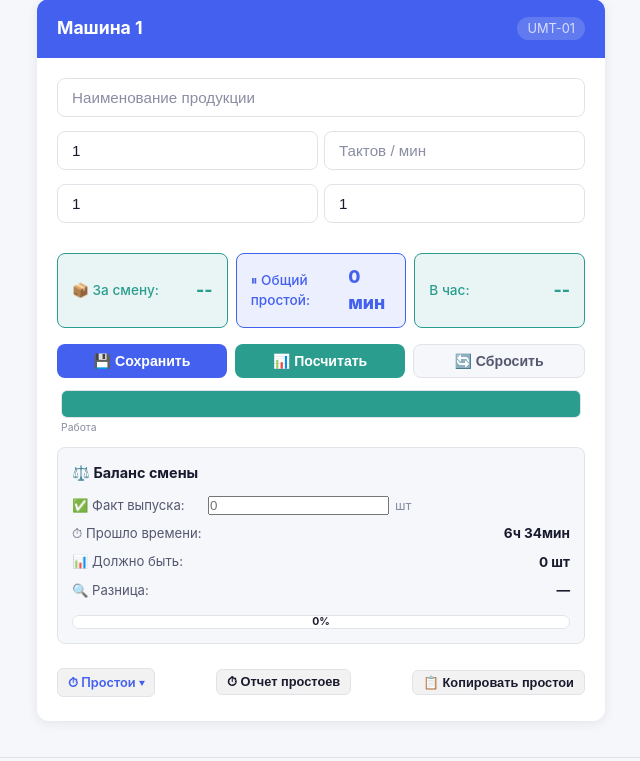
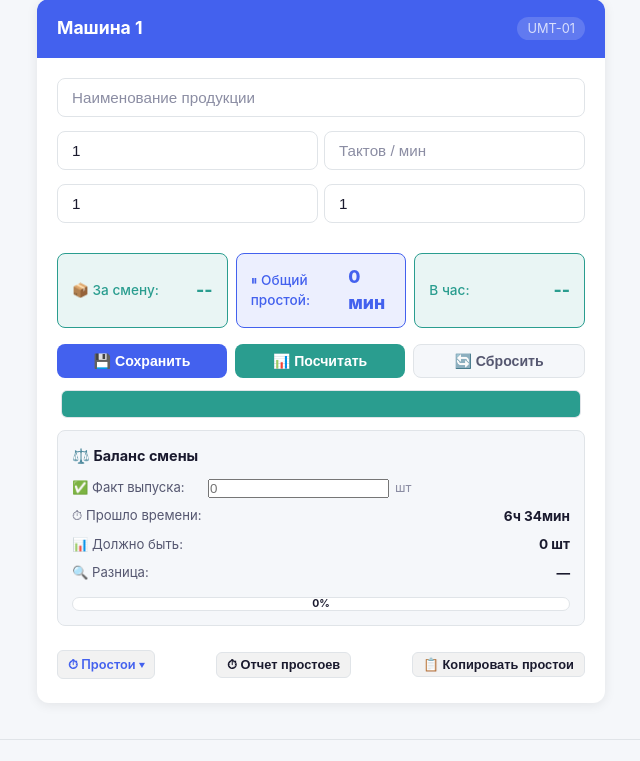
Before and after one commit to Maksdorozhkin/umt-calculator, a Flask app: page / in a window 1280 px wide. Shown: the part 150-911 px from the top of the page, without its empty margins (319-959 px from the left). Run offline with Flask 3, Linux system fonts and the light colour scheme; data that the repository does not hold is empty.

Commit message:
удалил подписи под таймлайном

```diff
--- a/static/css/style.css
+++ b/static/css/style.css
@@ -628,21 +628,6 @@ header {
 .color-setup { background: #457b9d; }
 .color-default { background: #8b8da3; }
 
-.timeline-labels {
-    display: flex;
-    margin-top: 2px;
-    font-size: 0.65rem;
-    color: var(--text-muted);
-    gap: 1px;
-}
-
-.timeline-label {
-    text-align: center;
-    overflow: hidden;
-    text-overflow: ellipsis;
-    white-space: nowrap;
-}
-
 /* ===== Баланс смены ===== */
 .shift-balance {
     margin: 12px 0;
--- a/static/js/app.js
+++ b/static/js/app.js
@@ -720,8 +720,7 @@ function getElapsedShiftMinutes() {
 // === Таймлайн смены ===
 function renderTimeline(machineId) {
   const barEl = document.getElementById(`timelineBar${machineId}`);
-  const labelsEl = document.getElementById(`timelineLabels${machineId}`);
-  if (!barEl || !labelsEl) return;
+  if (!barEl) return;
 
   // Загружаем простои из DOM (уже отрендерены в логе)
   const logContainer = document.getElementById(`downtimeLog${machineId}`);
@@ -748,7 +747,6 @@ function renderTimeline(machineId) {
 
   if (entries.length === 0) {
     barEl.innerHTML = `<div class="timeline-segment timeline-work" style="flex:1"></div>`;
-    labelsEl.innerHTML = "<span>Работа</span>";
     return;
   }
 
@@ -807,12 +805,7 @@ function renderTimeline(machineId) {
     }
   }).join("");
 
-  // Подписи под таймлайном (только если сегмент > 5 мин)
-  labelsEl.innerHTML = segments.map((seg) => {
-    if (seg.duration < 5) return "";
-    const label = seg.type === "work" ? `${seg.duration}мин` : seg.label;
-    return `<span class="timeline-label ${seg.type === 'work' ? '' : 'downtime'}">${label}</span>`;
-  }).join("");
+  // Тултипы на сегментах уже содержат всю информацию (длительность, тип)
 }
 
 function getDowntimeColorClass(typeName) {
--- a/templates/index.html
+++ b/templates/index.html
@@ -231,7 +231,6 @@
                         <!-- Таймлайн смены -->
                             <div class="timeline-container" id="timelineContainer{{ machine.id }}">
                                 <div class="timeline-bar" id="timelineBar{{ machine.id }}"></div>
-                                <div class="timeline-labels" id="timelineLabels{{ machine.id }}"></div>
                             </div>
 
                             <!-- Баланс смены -->
```
